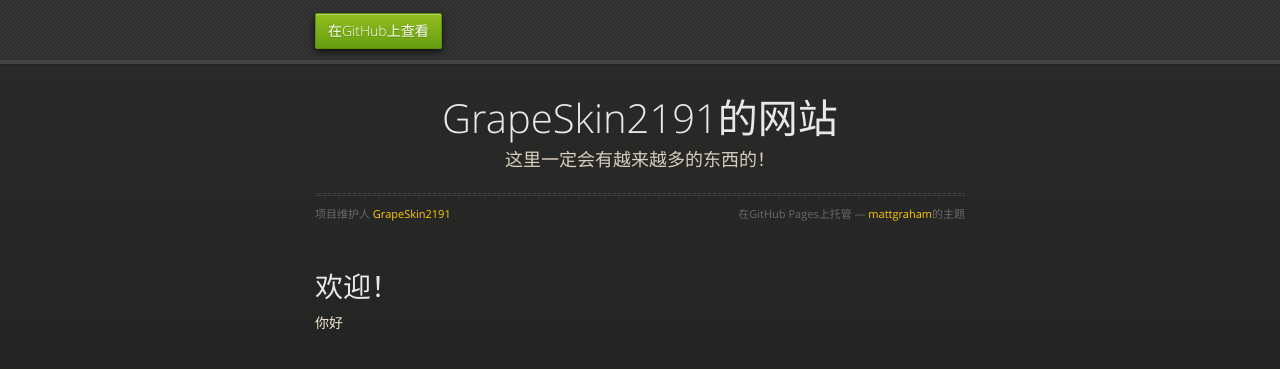
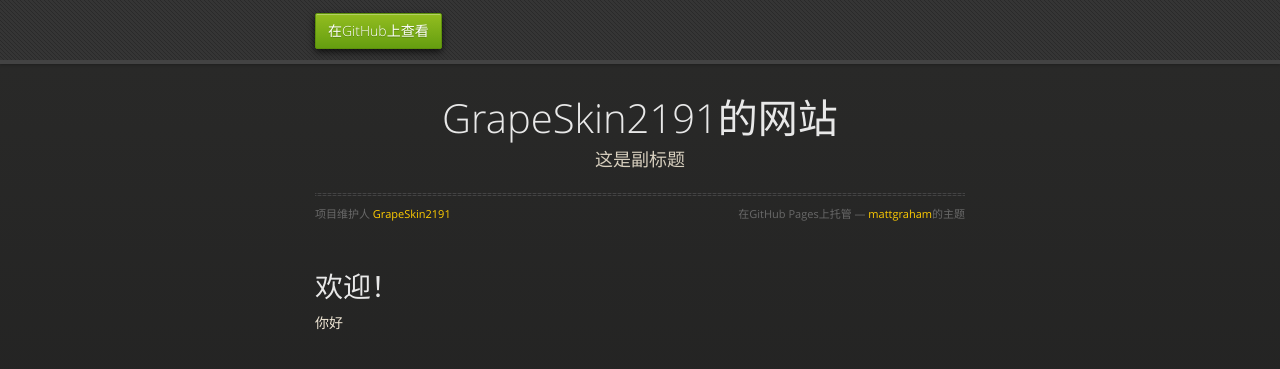
Before and after one commit to GrapeSkin2191/grapeskin2191.github.io, a Jekyll site: the page built from index.md, in a window 1280 px wide. Shown: the top 369 px of the page. Built offline with Jekyll 4.4.1, drawn with Linux system fonts in a browser that asks for light colours.

Commit message:
Update _config.yml

```diff
--- a/_config.yml
+++ b/_config.yml
@@ -1,6 +1,6 @@
 theme: jekyll-theme-midnight
 title: GrapeSkin2191的网站
-description: 这里一定会有越来越多的东西的！
+description: 这是副标题
 
 remote_theme: pages-themes/midnight@v0.2.0
 plugins:
```
